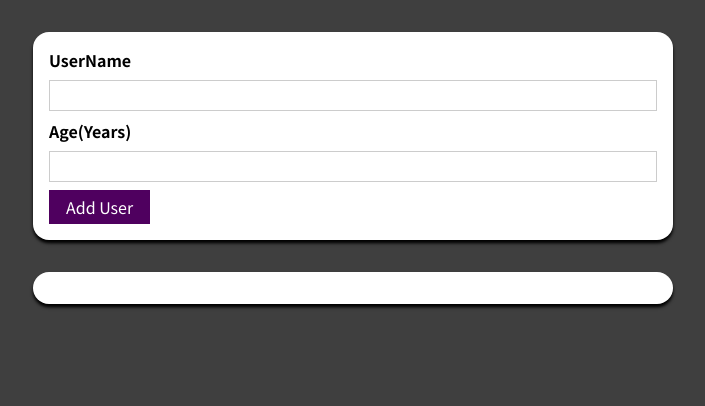
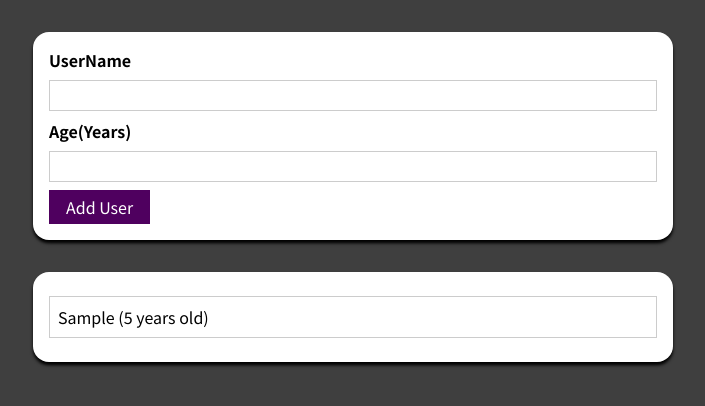
Before and after one commit to AnanSer/UserFormInterface, a React (Create React App) app: page / in a window 1280 px wide. Both pictures are taken after typing "Sample", "5" into the empty fields and a click on the button "Add User". Shown: the top 406 px of the page, without its empty margins (287-992 px from the left). Built offline with nearby package versions, Linux system fonts and the light colour scheme.

Commit message:
managing list of state with usetate

```diff
--- a/src/App.js
+++ b/src/App.js
@@ -1,14 +1,24 @@
-import React from "react";
+import React, { useState } from "react";
 
 import AddUser from "./components/Users/AddUser";
 import "./App.css";
 import UserList from "./components/Users/UserList";
 
 const App = () => {
+  const [usersList, setUsersList] = useState([]);
+
+  const addUserHandler = (uName, uAge) => {
+    setUsersList((previousAddUser) => {
+      return [
+        ...previousAddUser,
+        { name: uName, age: uAge, id: Math.random().toString() },
+      ];
+    });
+  };
   return (
     <div>
-      <AddUser />
-      <UserList users={[]} />
+      <AddUser onAddUser={addUserHandler} />
+      <UserList users={usersList} />
     </div>
   );
 };
--- a/src/components/Users/AddUser.js
+++ b/src/components/Users/AddUser.js
@@ -3,17 +3,19 @@ import classes from "./AddUser.module.css";
 import Card from "../UI/Card";
 import Button from "../UI/Button";
 import UserList from "./UserList";
+import App from "../../App";
 
 const AddUsers = (props) => {
   const [enteredUserName, setEnteredUserName] = useState("");
   const [enteredAge, setEnteredAge] = useState("");
 
   const submitHandler = (event) => {
+    event.preventDefault();
     if (enteredUserName.trim().length === 0 || enteredAge.trim().length === 0)
       return;
     if (+enteredAge < 0) return;
-    event.preventDefault();
-    console.log(enteredUserName, enteredAge);
+
+    props.onAddUser(enteredUserName, enteredAge);
 
     setEnteredUserName("");
     setEnteredAge("");
--- a/src/components/Users/UserList.js
+++ b/src/components/Users/UserList.js
@@ -7,7 +7,7 @@ const UserList = (props) => {
       <div>
         <ul>
           {props.users.map((user) => (
-            <li>
+            <li key={user.id}>
               {user.name} ({user.age} years old)
             </li>
           ))}
```
